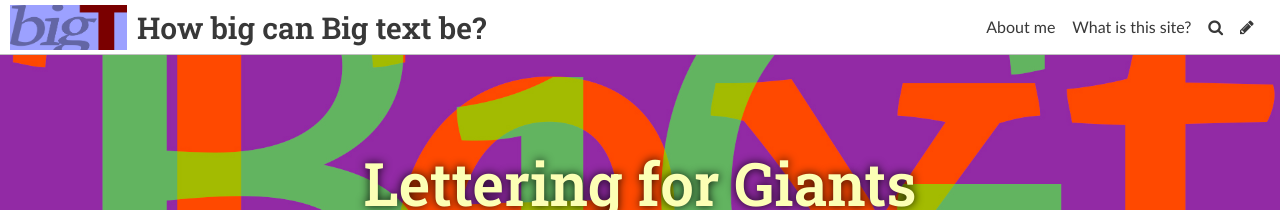
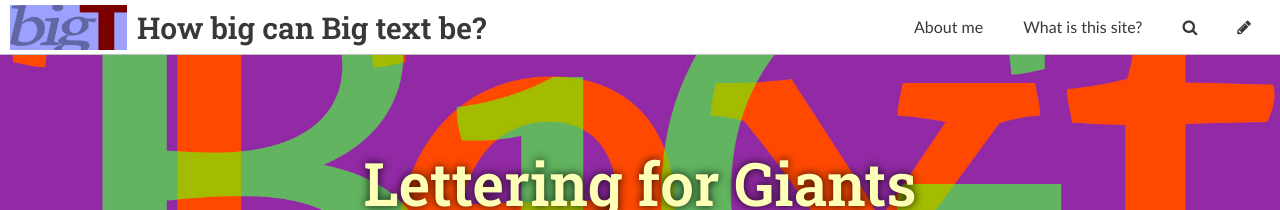
Before and after one commit to chrisatbrookes/bigtext, a Jekyll site: the page built from index.html, in a window 1280 px wide. Shown: the top 210 px of the page. Built offline with Jekyll 4.4.1, drawn with Linux system fonts in a browser that asks for light colours; some web fonts are replaced; the list of posts is cut into pages by our own code.

Commit message:
Update styles.css

```diff
--- a/styles/styles.css
+++ b/styles/styles.css
@@ -759,12 +759,17 @@
 .site-header nav li {
     display: inline;
     float: left;
-    margin-right: 0.4em
-}
+    margin: 0;
+    padding: 5px 9px;
+  }
 
-.site-header nav a:hover {
-    color: #337ab7
-}
+  .site-header nav a:hover {
+    color: #812db9;
+  }
+
+  .site-header nav li:hover {
+    background-color: #e4fdbd;
+  }
 
 .site-header nav a#pull i {
     /* margin-top: 13px; */
@@ -1380,3 +1385,8 @@
   flex-direction: column;
   align-items: center;
 }
+
+
+li.active {
+    background-color: #ebce7f;
+  }
```
